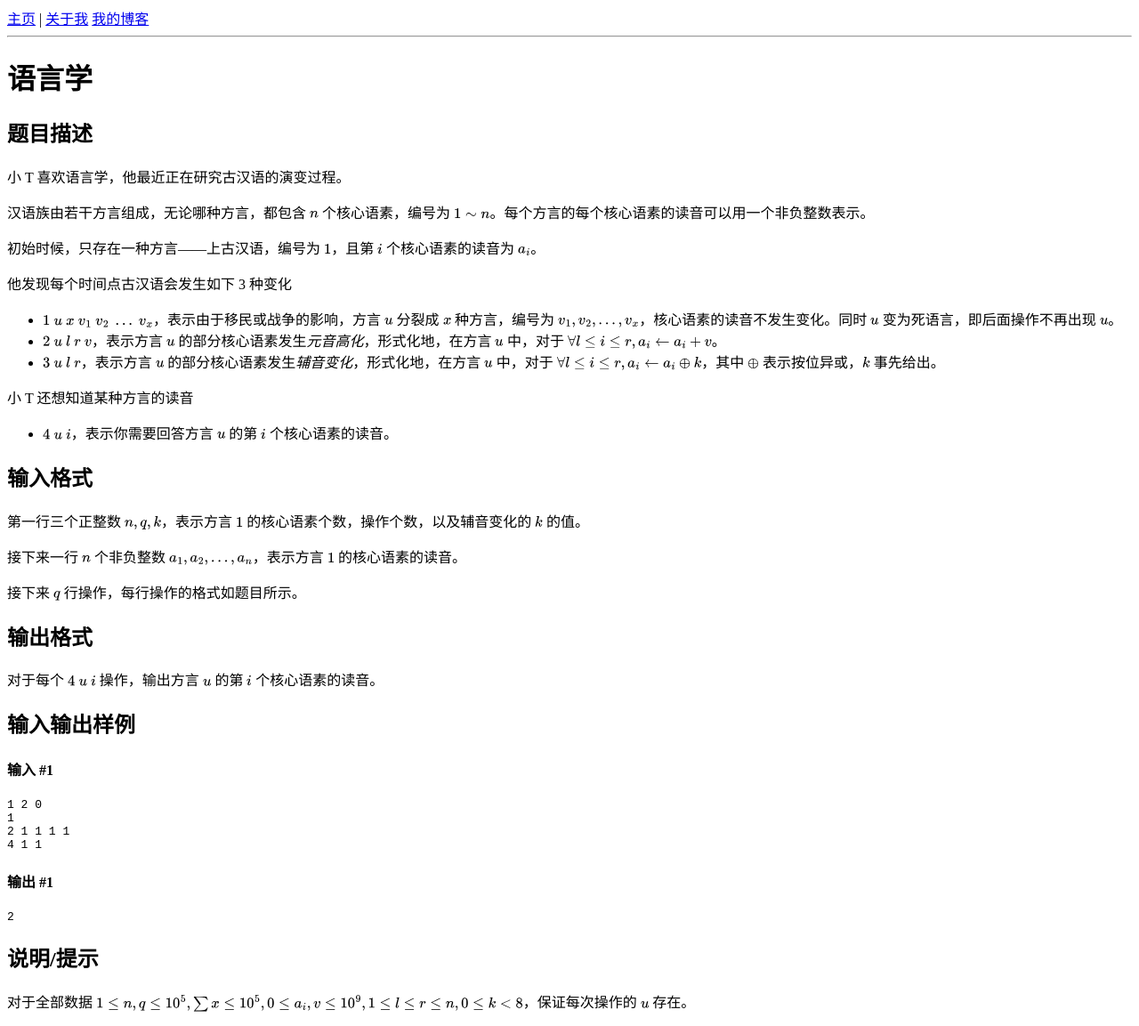
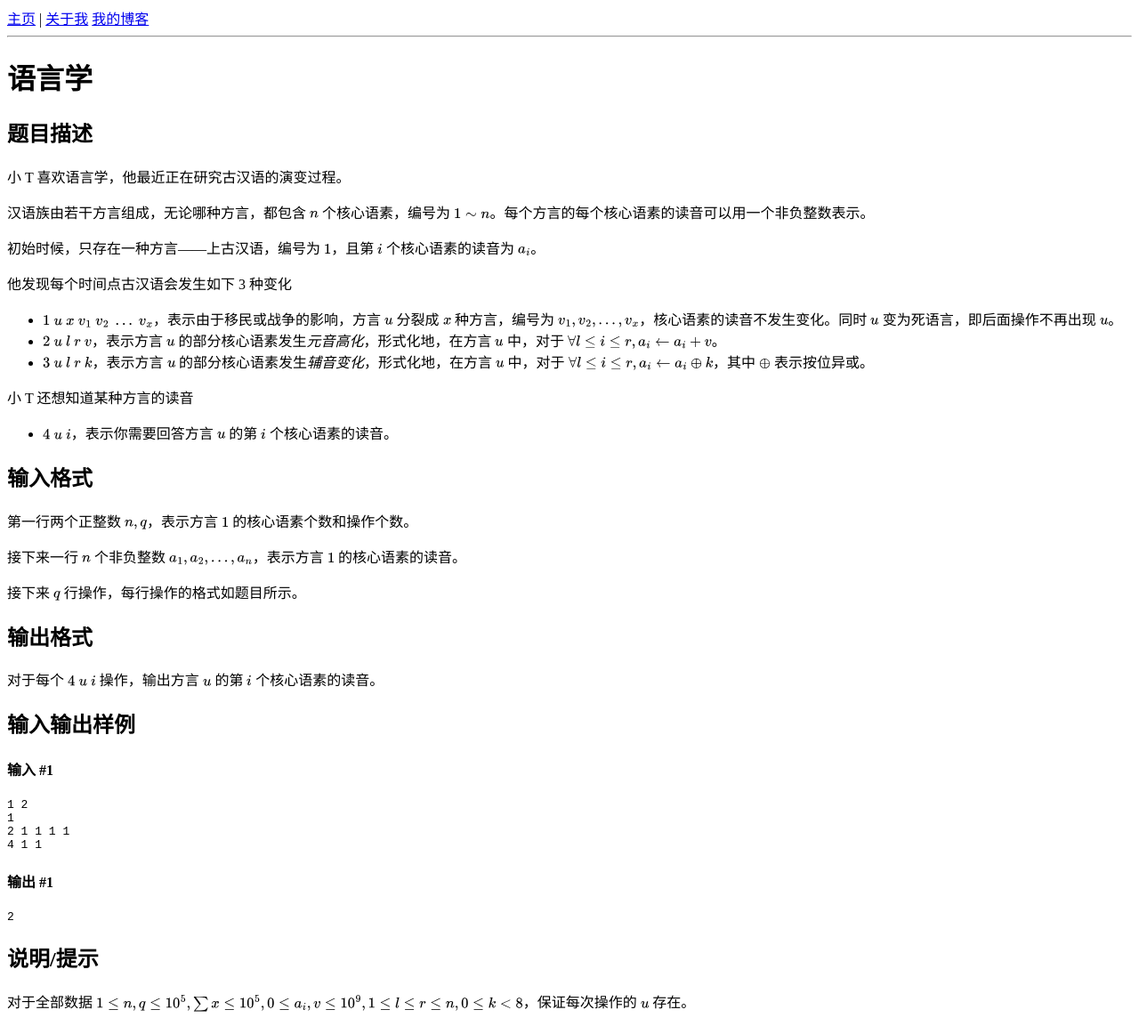
Before and after one commit to TamFuYin/tamfuyin.github.io, a Jekyll site: the page built from _blogs/语言学.md, in a window 1280 px wide. Shown: the whole page at 89% size. Built offline with Jekyll 4.4.1, drawn with Linux system fonts in a browser that asks for light colours.

Commit message:
update 语言学.md

````diff
--- a/_blogs/语言学.md
+++ b/_blogs/语言学.md
@@ -19,7 +19,7 @@ permalink: /blog/yu-yan-xue/
 
 - $1\ u\ x\ v_1\ v_2\ ...\ v_x$，表示由于移民或战争的影响，方言 $u$ 分裂成 $x$ 种方言，编号为 $v_1,v_2,\dots,v_x$，核心语素的读音不发生变化。同时 $u$ 变为死语言，即后面操作不再出现 $u$。
 - $2\ u\ l\ r\ v$，表示方言 $u$ 的部分核心语素发生*元音高化*，形式化地，在方言 $u$ 中，对于 $\forall l\le i\le r,a_i\gets a_i+v$。
-- $3\ u\ l\ r$，表示方言 $u$ 的部分核心语素发生*辅音变化*，形式化地，在方言 $u$ 中，对于 $\forall l\le i\le r,a_i\gets a_i\oplus k$，其中 $\oplus$ 表示按位异或，$k$ 事先给出。
+- $3\ u\ l\ r\ k$，表示方言 $u$ 的部分核心语素发生*辅音变化*，形式化地，在方言 $u$ 中，对于 $\forall l\le i\le r,a_i\gets a_i\oplus k$，其中 $\oplus$ 表示按位异或。
 
 小 T 还想知道某种方言的读音
 
@@ -27,7 +27,7 @@ permalink: /blog/yu-yan-xue/
 
 ## 输入格式
 
-第一行三个正整数 $n,q,k$，表示方言 $1$ 的核心语素个数，操作个数，以及辅音变化的 $k$ 的值。
+第一行两个正整数 $n,q$，表示方言 $1$ 的核心语素个数和操作个数。
 
 接下来一行 $n$ 个非负整数 $a_1,a_2,\dots,a_n$，表示方言 $1$ 的核心语素的读音。
 
@@ -42,7 +42,7 @@ permalink: /blog/yu-yan-xue/
 #### 输入 #1
 
 ```
-1 2 0
+1 2
 1
 2 1 1 1 1
 4 1 1
````
